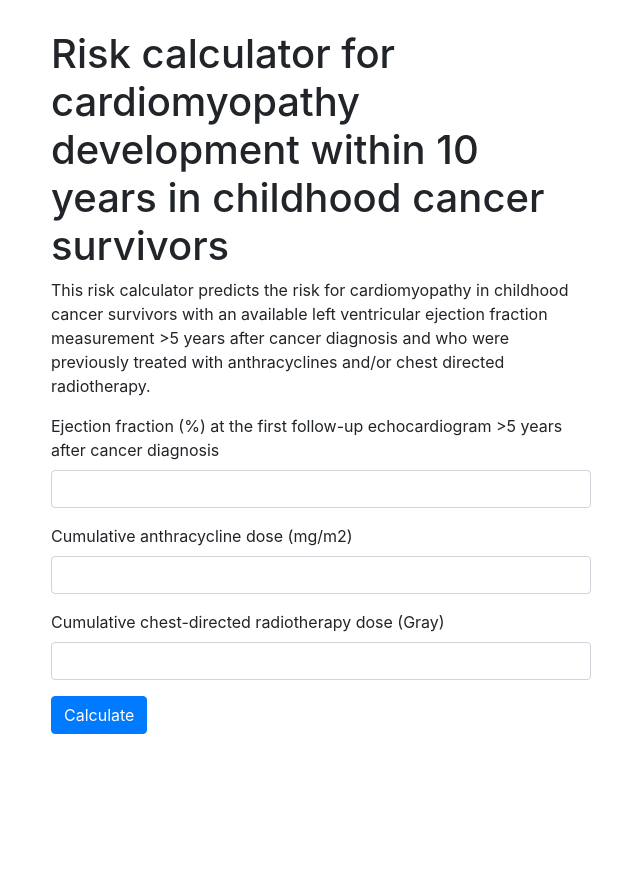
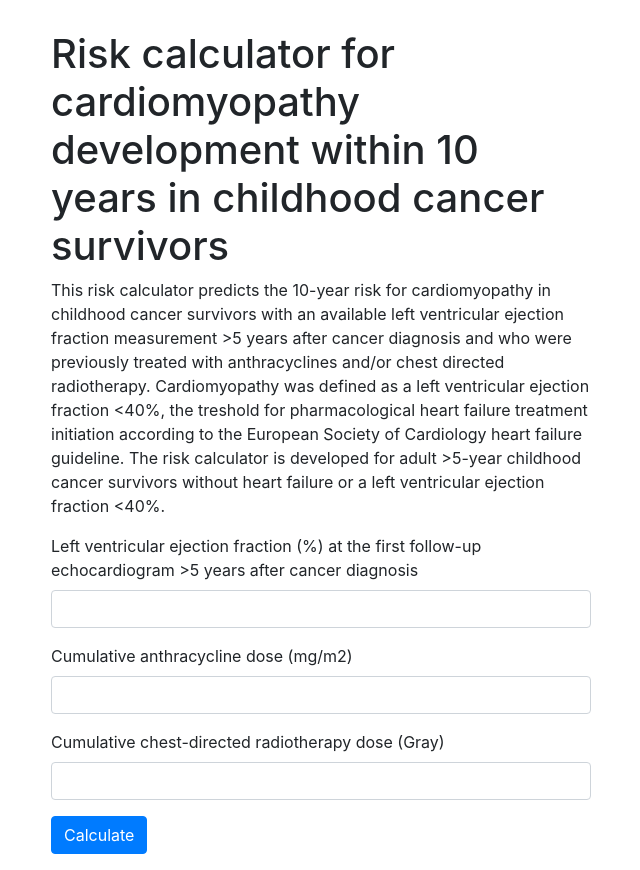
Before and after one commit to casperleerink/risk_of_cardiomyopathy, a plain HTML site: page index.html in a window 1280 px wide. Shown: the whole page, without its empty margins (34-674 px from the left). Before the commit the page ends 800 px from the top, so only its background shows below. Drawn offline with nearby package versions, Linux system fonts and the light colour scheme.

Commit message:
Update index.html

```diff
--- a/index.html
+++ b/index.html
@@ -27,14 +27,18 @@ Je kan de veranderingen die je maakt direct in de browser zien door deze file te
             <h1>Risk calculator for cardiomyopathy development within 10 years in childhood cancer survivors</h1>
 
             <!-- Hier komt de uitleg, h1 is de titel en p is de paragraaf. Je kan ook meer paragraven toevoegen -->
-            <p>This risk calculator predicts the risk for cardiomyopathy in childhood cancer survivors
+            <p>This risk calculator predicts the 10-year risk for cardiomyopathy in childhood cancer survivors
                 with an available left ventricular ejection fraction measurement >5 years after cancer diagnosis
-                and who were previously treated with anthracyclines and/or chest directed radiotherapy.</p>
+                and who were previously treated with anthracyclines and/or chest directed radiotherapy.
+                Cardiomyopathy was defined as a left ventricular ejection fraction <40%,
+                the treshold for pharmacological heart failure treatment initiation according to
+                the European Society of Cardiology heart failure guideline.
+                The risk calculator is developed for adult >5-year childhood cancer survivors without heart failure or a left ventricular ejection fraction <40%.</p>
 
             <form>
                 <div class="form-group">
                     <!-- Je kan hier de labels veranderen als je dat wil -->
-                    <label for="EF">Ejection fraction (%) at the first follow-up echocardiogram >5 years after cancer diagnosis</label>
+                    <label for="EF">Left ventricular ejection fraction (%) at the first follow-up echocardiogram >5 years after cancer diagnosis</label>
                     <input type="number" class="form-control" id="EF" min="40" max="70">
                 </div>
                 <div class="form-group">
```
